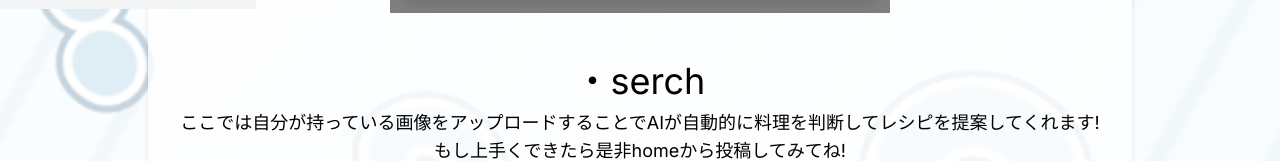
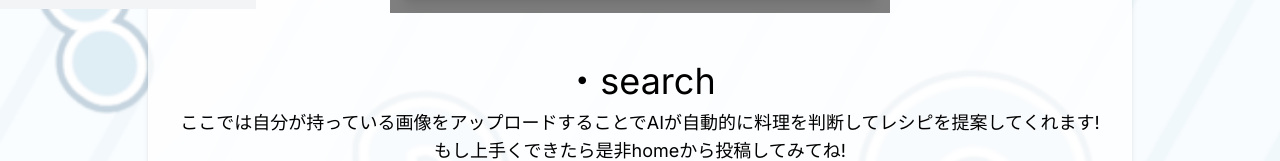
Before and after one commit to kanadomekei/hackathon_vol6_team21, a Next.js app in the folder front/: page /about in a window 1280 px wide. Shown: the part 791-952 px from the top of the page. Built offline with nearby package versions, Linux system fonts and the light colour scheme.

Commit message:
readme修正

```diff
--- a/front/src/app/about/page.tsx
+++ b/front/src/app/about/page.tsx
@@ -35,7 +35,7 @@ function MainComponent() {
 
 
             <section className="mb-8">
-            <h3 className="text-4xl font-roboto text-[#000000] mb-2">・serch</h3>
+            <h3 className="text-4xl font-roboto text-[#000000] mb-2">・search</h3>
             <p className="text-lg font-roboto text-[#000000]">
                 ここでは自分が持っている画像をアップロードすることでAIが自動的に料理を判断してレシピを提案してくれます!
             </p>
```
Also changed, not shown: 1 other file (tests, documents, lock files or other folders).
